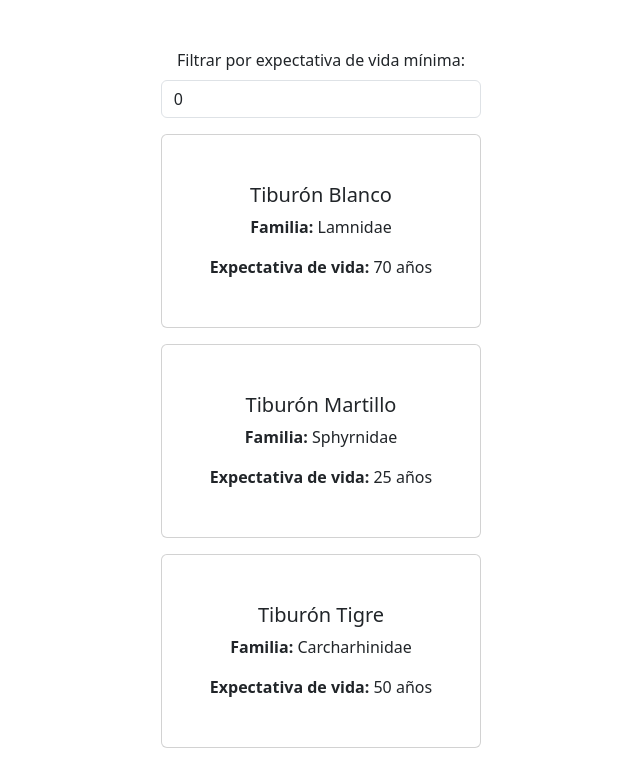
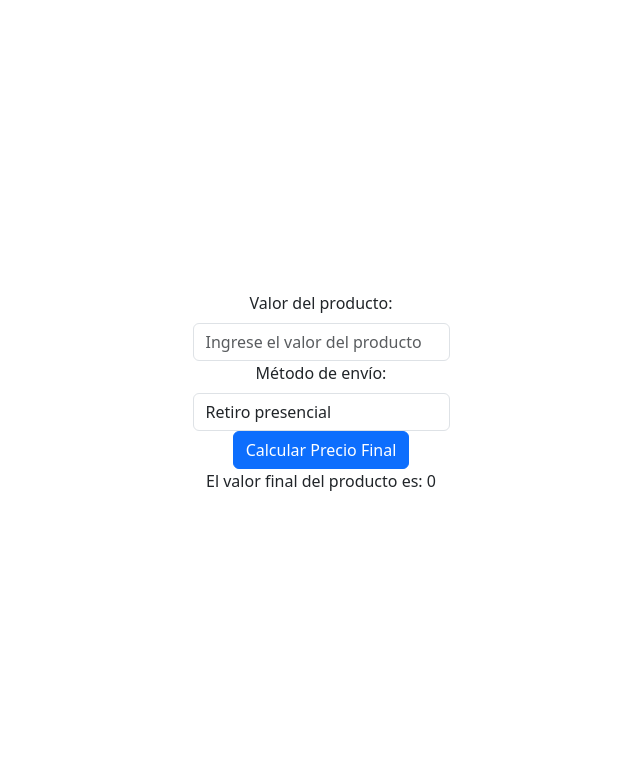
Before and after one commit to ninacnel/practicas-tn, a React (Vite) app: page / in a window 1280 px wide. Shown: the top 762 px of the page, without its empty margins (319-959 px from the left). Built offline with nearby package versions, Linux system fonts and the light colour scheme.

Commit message:
Product form with shipping

```diff
--- a/src/App.jsx
+++ b/src/App.jsx
@@ -1,5 +1,6 @@
 import Facturas from './aditional-1/Facturas'
 import Sharks from './aditional-2/Sharks'
+import Products from './aditional-3/Products'
 import './App.css'
 import Beers from './components/beers/Beers'
 
@@ -9,7 +10,8 @@ function App() {
     <>
       {/* <Beers/> */}
       {/* <Facturas/> */}
-      <Sharks/>
+      {/* <Sharks/> */}
+      <Products/>
     </>
   )
 }
--- /dev/null
+++ b/src/aditional-3/ProductForm.jsx
@@ -0,0 +1,67 @@
+import React, { useState } from 'react';
+import PropTypes from 'prop-types';
+import { Form, Button, Container } from 'react-bootstrap';
+
+const shippingOptions = {
+  home: 1000,
+  mail: 300,
+  inPerson: 0
+};
+
+const ProductForm = ({ onCalculate }) => {
+  const [productValue, setProductValue] = useState('');
+  const [shippingMethod, setShippingMethod] = useState('inPerson');
+
+  const handleProductValueChange = (e) => {
+    setProductValue(e.target.value);
+  };
+
+  const handleShippingMethodChange = (e) => {
+    setShippingMethod(e.target.value);
+  };
+
+  const handleCalculate = () => {
+    const totalPrice = parseFloat(productValue) || 0;
+    const shippingCost = shippingOptions[shippingMethod];
+    onCalculate(totalPrice + shippingCost);
+  };
+
+  return (
+    <Container>
+      <Form>
+        <Form.Group controlId="formProductValue">
+          <Form.Label>Valor del producto:</Form.Label>
+          <Form.Control
+            type="number"
+            value={productValue}
+            onChange={handleProductValueChange}
+            placeholder="Ingrese el valor del producto"
+          />
+        </Form.Group>
+
+        <Form.Group controlId="formShippingMethod">
+          <Form.Label>Método de envío:</Form.Label>
+          <Form.Control
+            as="select"
+            value={shippingMethod}
+            onChange={handleShippingMethodChange}
+          >
+            <option value="home">Envío a la casa</option>
+            <option value="mail">Retiro por correo</option>
+            <option value="inPerson">Retiro presencial</option>
+          </Form.Control>
+        </Form.Group>
+
+        <Button variant="primary" onClick={handleCalculate}>
+          Calcular Precio Final
+        </Button>
+      </Form>
+    </Container>
+  );
+};
+
+ProductForm.propTypes = {
+  onCalculate: PropTypes.func.isRequired,
+};
+
+export default ProductForm;
--- /dev/null
+++ b/src/aditional-3/Products.jsx
@@ -0,0 +1,19 @@
+import { useState } from 'react'
+import ProductForm from './ProductForm';
+
+const Products = () => {
+    const [finalPrice, setFinalPrice] = useState(0);
+
+    const handleCalculatePrice = (price) => {
+      setFinalPrice(price);
+    };
+
+    return (
+      <div>
+        <ProductForm onCalculate={handleCalculatePrice} />
+        <p>El valor final del producto es: {finalPrice}</p>
+      </div>
+    );
+  };
+
+export default Products
```
